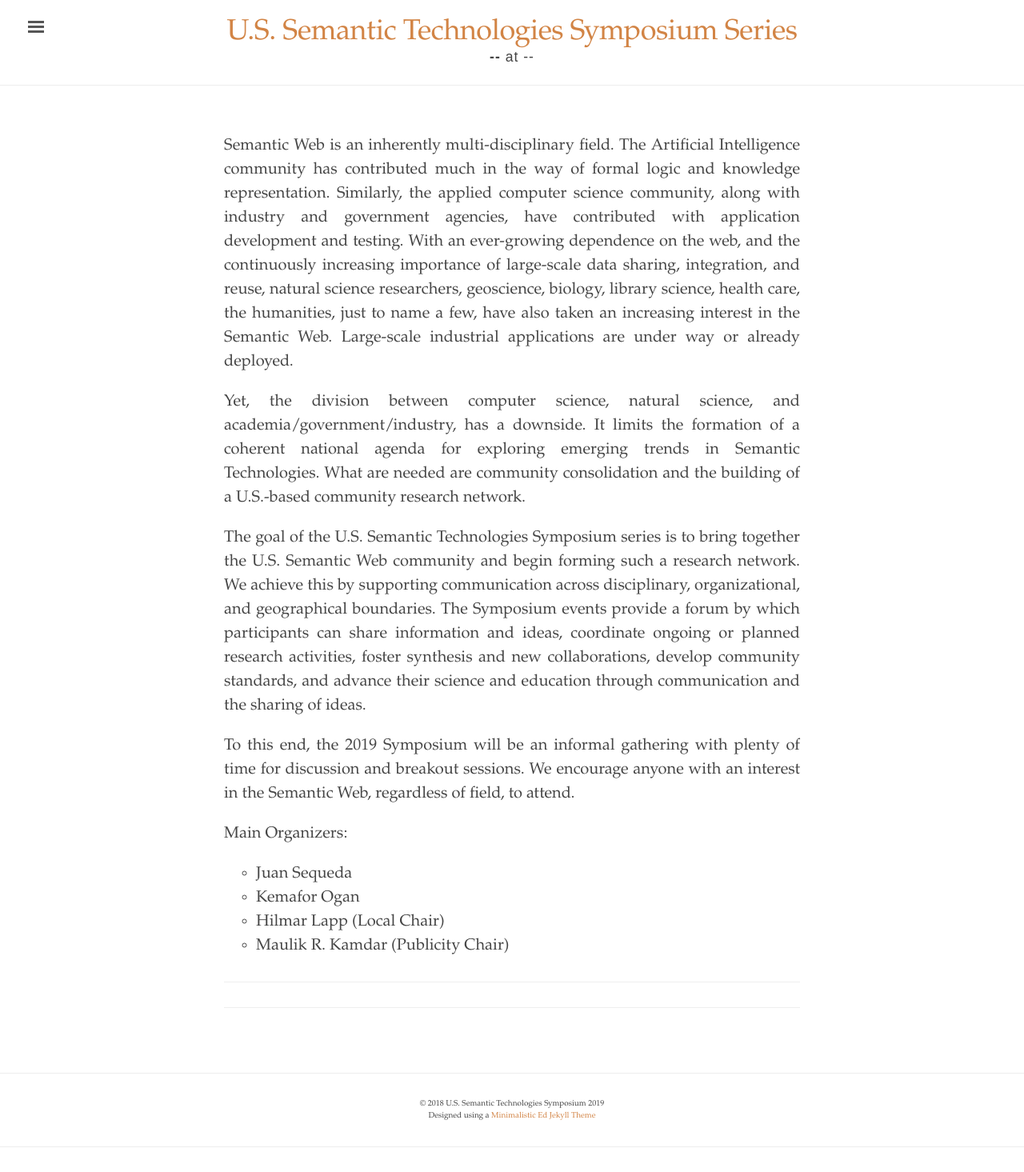
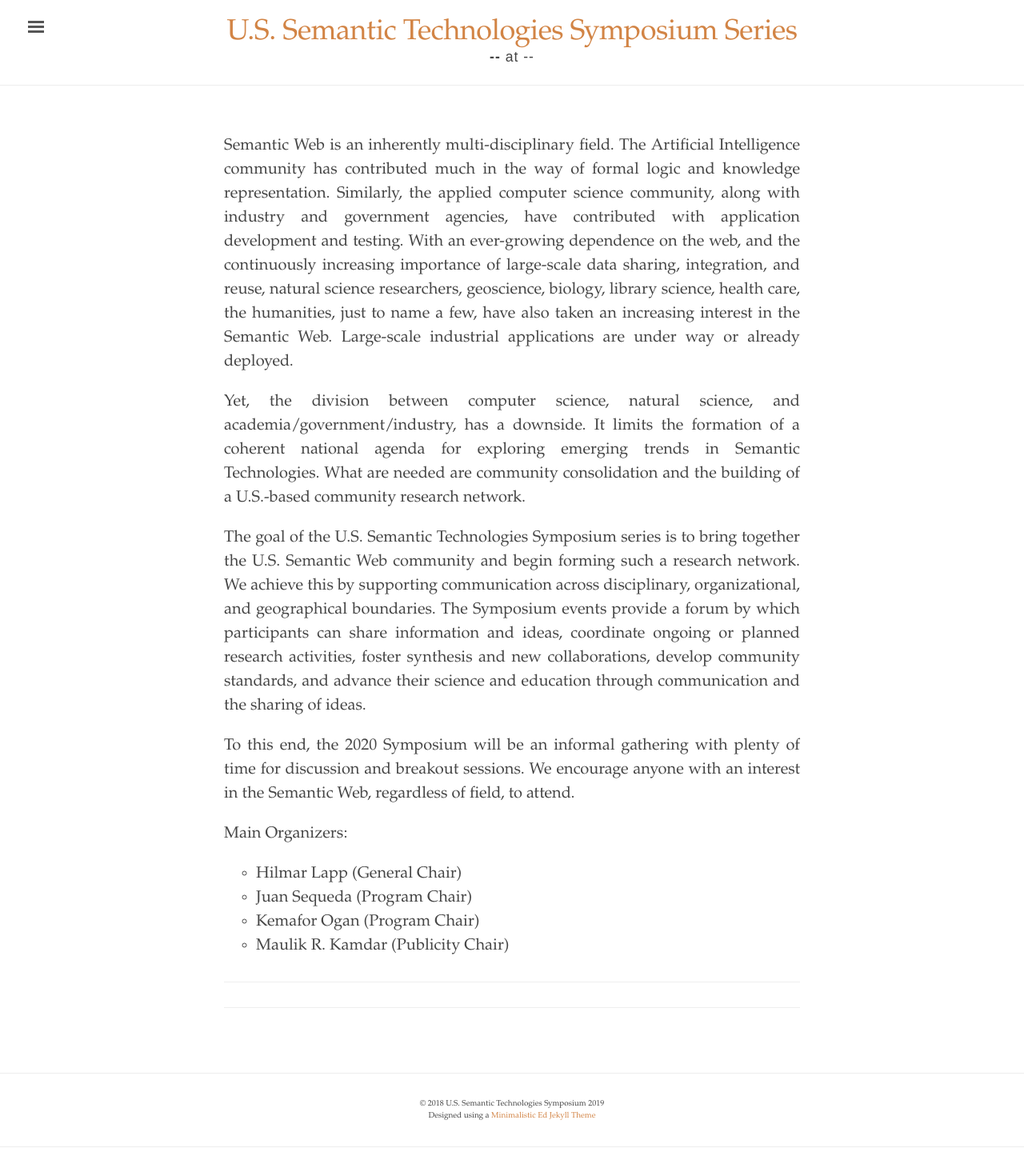
Before and after one commit to us2ts/us2ts.github.io, a Jekyll site: the page built from pages/index.md, in a window 1280 px wide. Shown: the whole page at 80% size. Built offline with Jekyll 4.4.1, drawn with Linux system fonts in a browser that asks for light colours; our own code applies the rules of GitHub Pages for plain Markdown files.

Commit message:
Applies front page fixes to ppreviously included text

```diff
--- a/pages/index.md
+++ b/pages/index.md
@@ -4,10 +4,10 @@ Yet, the division between computer science, natural science, and academia/govern
 
 The goal of the U.S. Semantic Technologies Symposium series is to bring together the U.S. Semantic Web community and begin forming such a research network. We achieve this by supporting communication across disciplinary, organizational, and geographical boundaries. The Symposium events provide a forum by which participants can share information and ideas, coordinate ongoing or planned research activities, foster synthesis and new collaborations, develop community standards, and advance their science and education through communication and the sharing of ideas.
 
-To this end, the 2019 Symposium will be an informal gathering with plenty of time for discussion and breakout sessions. We encourage anyone with an interest in the Semantic Web, regardless of field, to attend.
+To this end, the 2020 Symposium will be an informal gathering with plenty of time for discussion and breakout sessions. We encourage anyone with an interest in the Semantic Web, regardless of field, to attend.
 
 Main Organizers:
-- Juan Sequeda
-- Kemafor Ogan
-- Hilmar Lapp (Local Chair)
+- Hilmar Lapp (General Chair)
+- Juan Sequeda (Program Chair)
+- Kemafor Ogan (Program Chair)
 - Maulik R. Kamdar (Publicity Chair)
```
